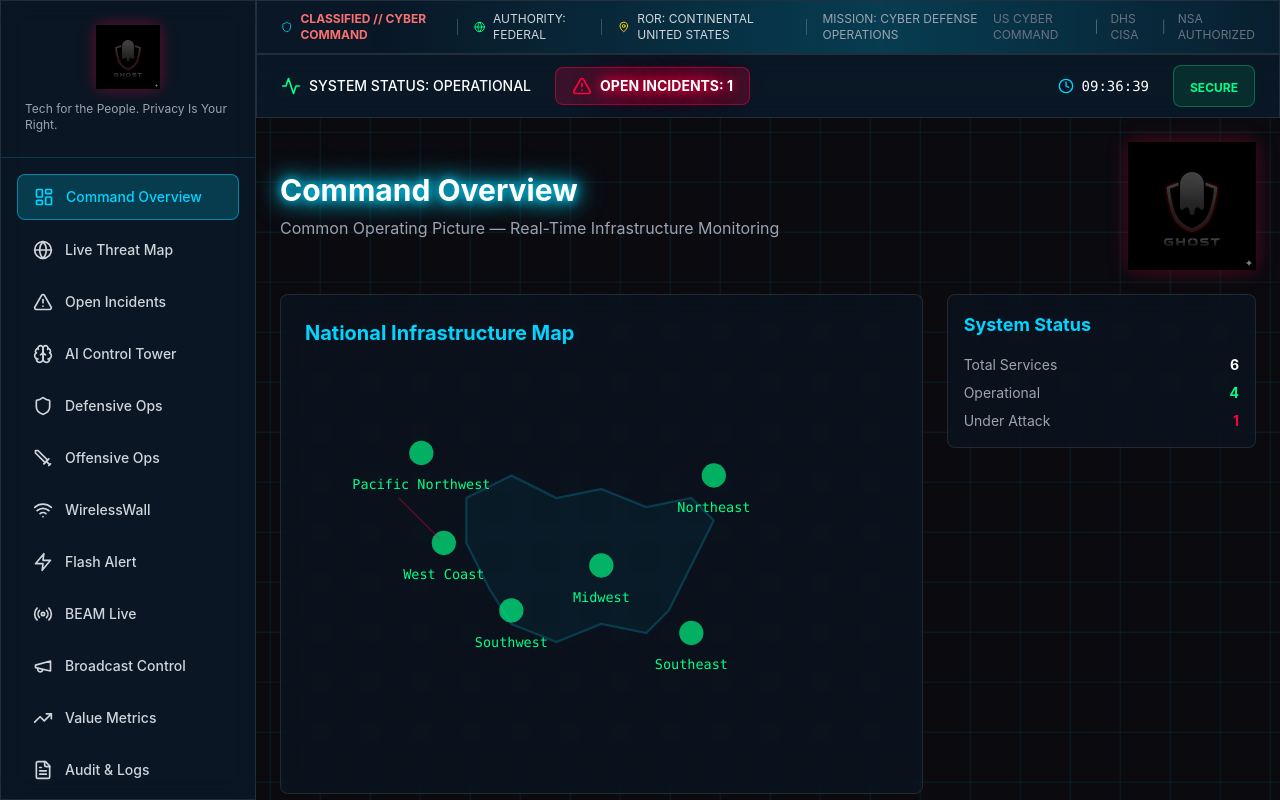
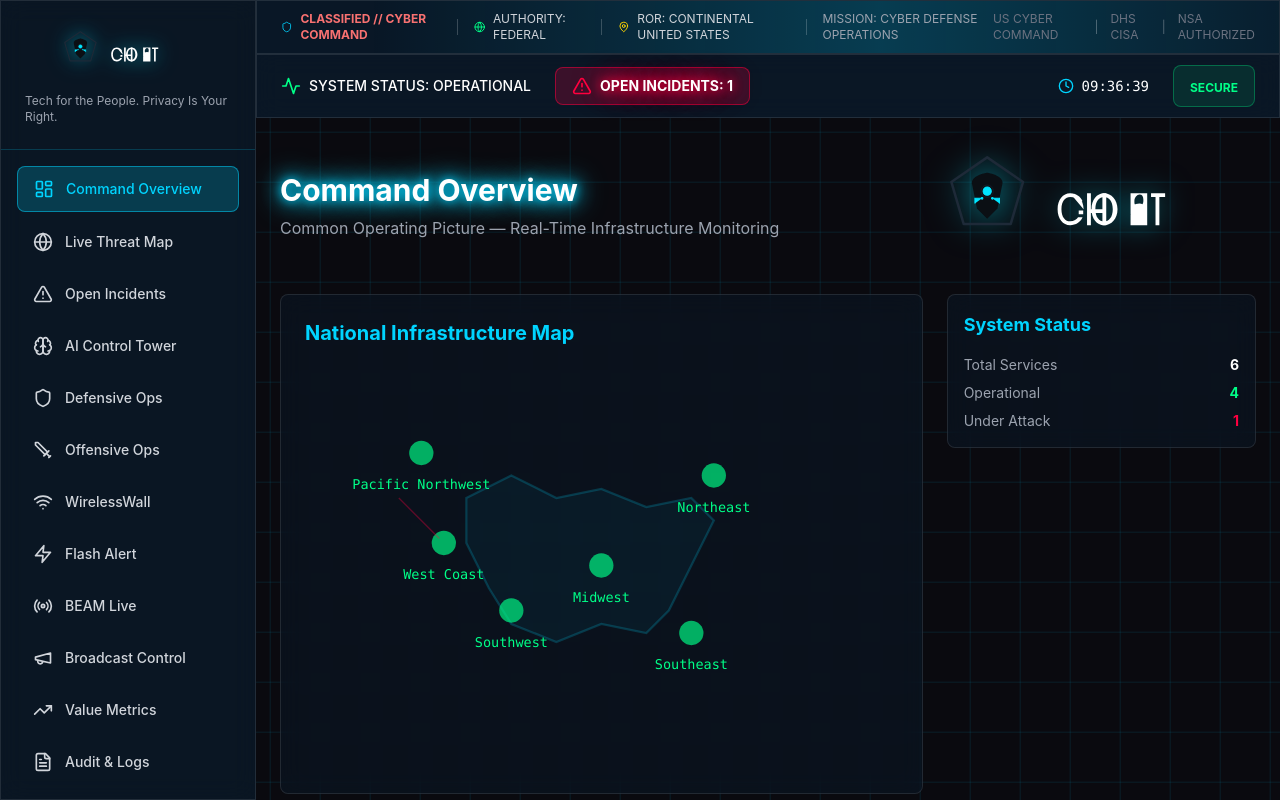
Before and after one commit to ondhiyabhavin-create/ghost-cyber-command, a React (Vite) app: page / in a window 1280 px wide. Built offline with nearby package versions, Linux system fonts and the light colour scheme.

Commit message:
Replace PNG logo with official SVG logo - pentagon shield with ghost emblem and AI core

```diff
--- a/index.html
+++ b/index.html
@@ -2,7 +2,7 @@
 <html lang="en">
   <head>
     <meta charset="UTF-8" />
-    <link rel="icon" type="image/png" href="/ghost-logo.png" />
+    <link rel="icon" type="image/svg+xml" href="/ghost-logo.svg" />
     <meta name="viewport" content="width=device-width, initial-scale=1.0" />
     <title>GHOST — Defense-Grade Cyber Command Center</title>
   </head>
--- a/src/components/Logo.tsx
+++ b/src/components/Logo.tsx
@@ -8,11 +8,11 @@ export default function Logo() {
       className="relative"
     >
       <img
-        src="/ghost-logo.png"
+        src="/ghost-logo.svg"
         alt="GHOST Logo"
-        className="h-32 w-auto object-contain drop-shadow-lg"
+        className="h-32 w-auto object-contain"
         style={{
-          filter: 'drop-shadow(0 0 10px rgba(255, 0, 64, 0.3))',
+          filter: 'drop-shadow(0 0 15px rgba(0, 229, 255, 0.5))',
         }}
       />
     </motion.div>
--- a/src/components/LogoCompact.tsx
+++ b/src/components/LogoCompact.tsx
@@ -8,11 +8,11 @@ export default function LogoCompact() {
       className="relative flex items-center justify-center"
     >
       <img
-        src="/ghost-logo.png"
+        src="/ghost-logo.svg"
         alt="GHOST Logo"
-        className="h-16 w-auto object-contain"
+        className="h-14 w-auto object-contain"
         style={{
-          filter: 'drop-shadow(0 0 8px rgba(255, 0, 64, 0.4))',
+          filter: 'drop-shadow(0 0 10px rgba(0, 229, 255, 0.6))',
         }}
       />
     </motion.div>
```
Also changed, not shown: public/ghost-logo.svg (added).
